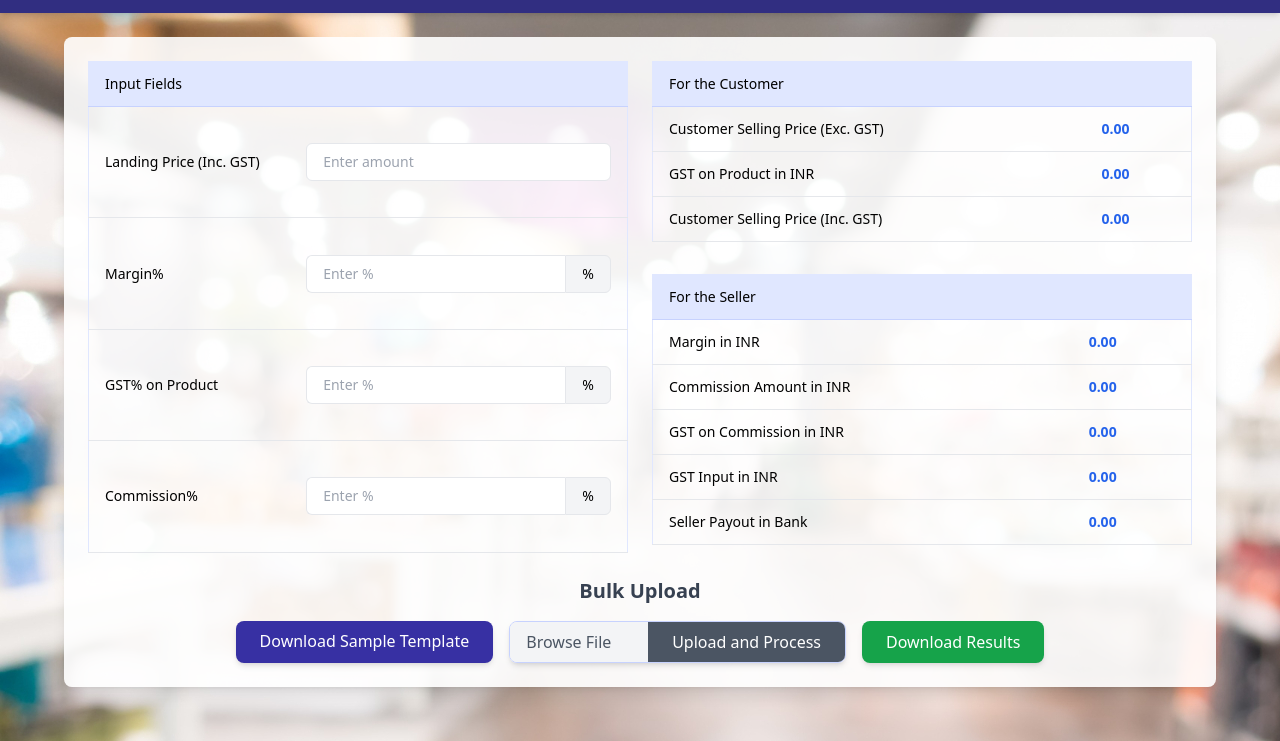
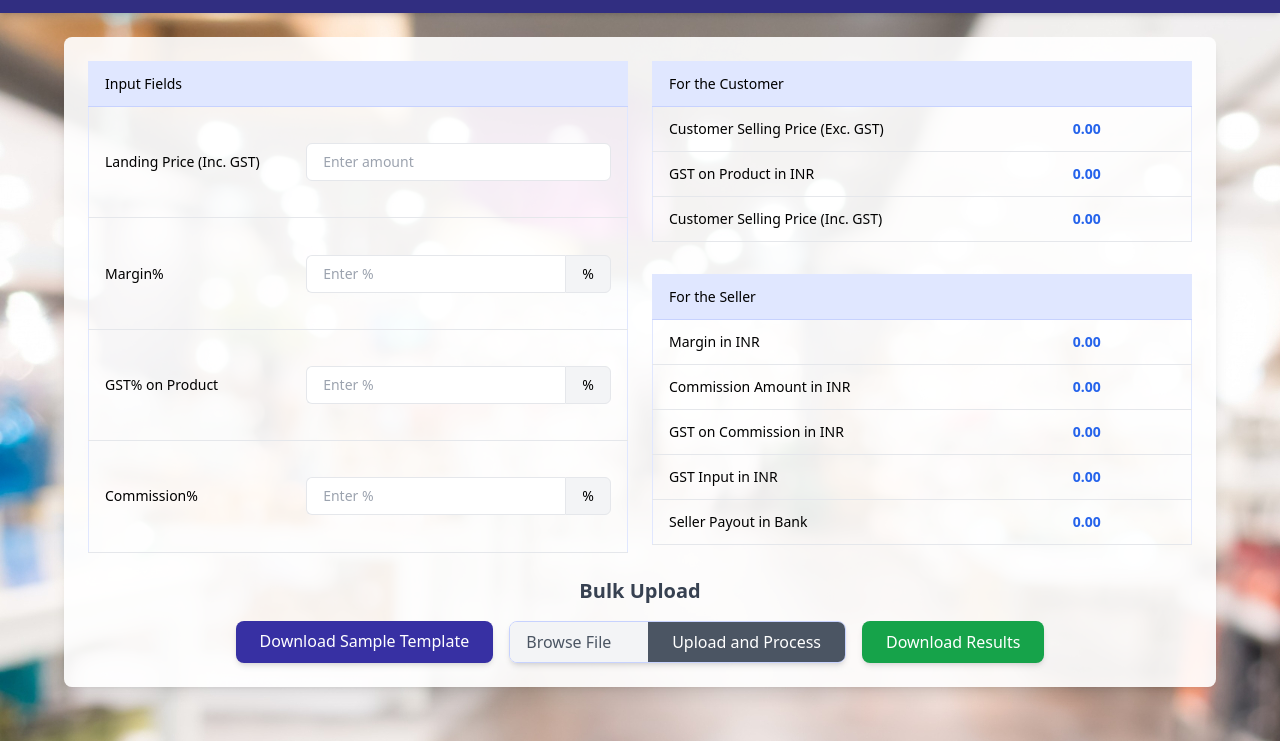
Before and after one commit to ishaprasad7/rev-tax-calc, a plain HTML site: page index.html in a window 1280 px wide. Shown: the part 59-800 px from the top of the page. Drawn offline with nearby package versions, Linux system fonts and the light colour scheme.

Commit message:
indentation

```diff
--- a/index.html
+++ b/index.html
@@ -102,7 +102,7 @@
                     <tbody>
                         <tr>
                             <td class="py-3 px-4 border-b">Customer Selling Price (Exc. GST)</td>
-                            <td class="py-3 px-4 border-b text-blue-600 font-semibold" id="sellingPriceExcGST">0.00</td>
+                            <td class="py-3 px-4 border-b text-blue-600 font-semibold w-1/4" id="sellingPriceExcGST">0.00</td>
                         </tr>
                         <tr>
                             <td class="py-3 px-4 border-b">GST on Product in INR</td>
@@ -125,7 +125,7 @@
 
                         <tr>
                             <td class="py-3 px-4 border-b">Margin in INR</td>
-                            <td class="py-3 px-4 border-b text-blue-600 font-semibold" id="marginINR">0.00</td>
+                            <td class="py-3 px-4 border-b text-blue-600 font-semibold w-1/4" id="marginINR">0.00</td>
                         </tr>
                         <tr>
                         <tr>
```
